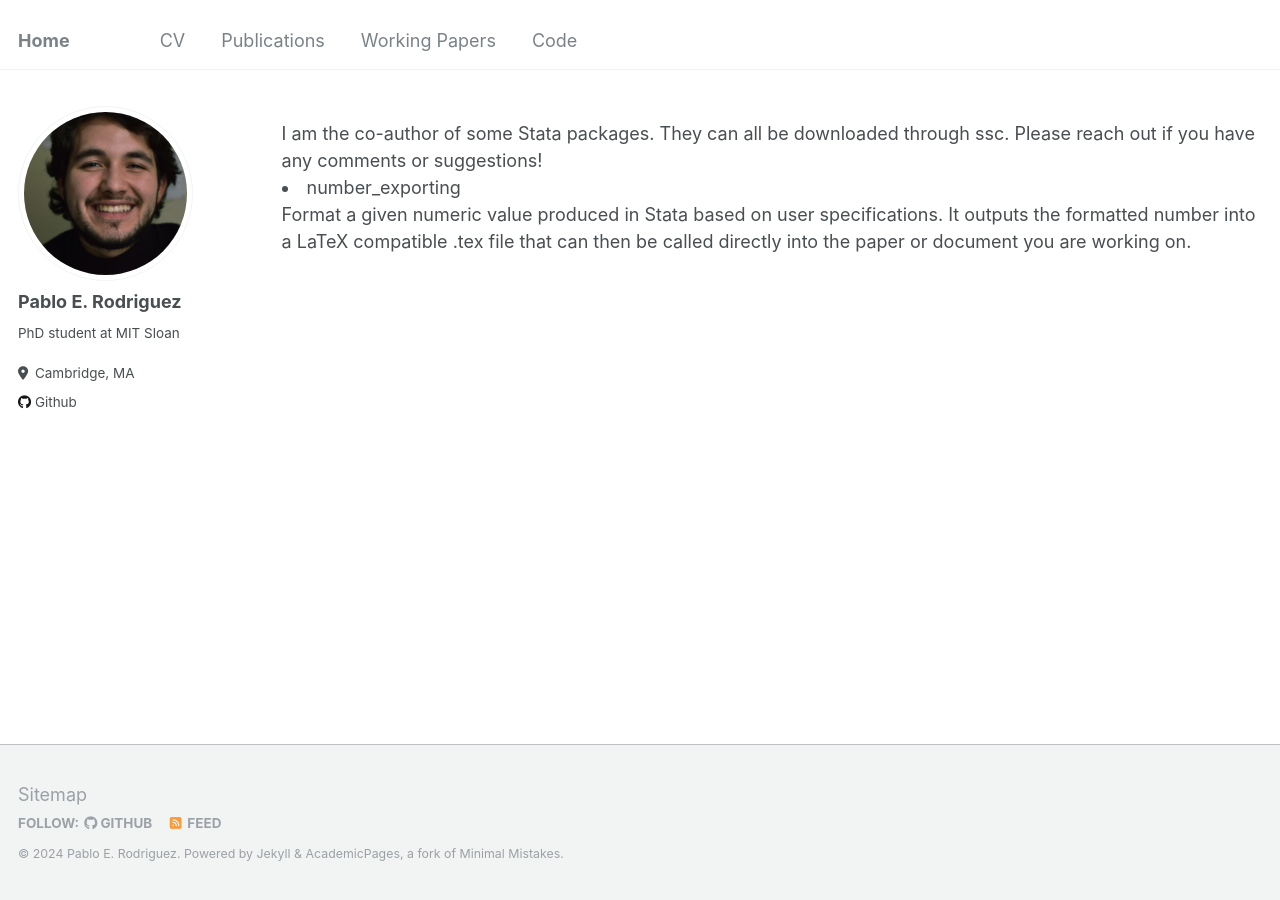
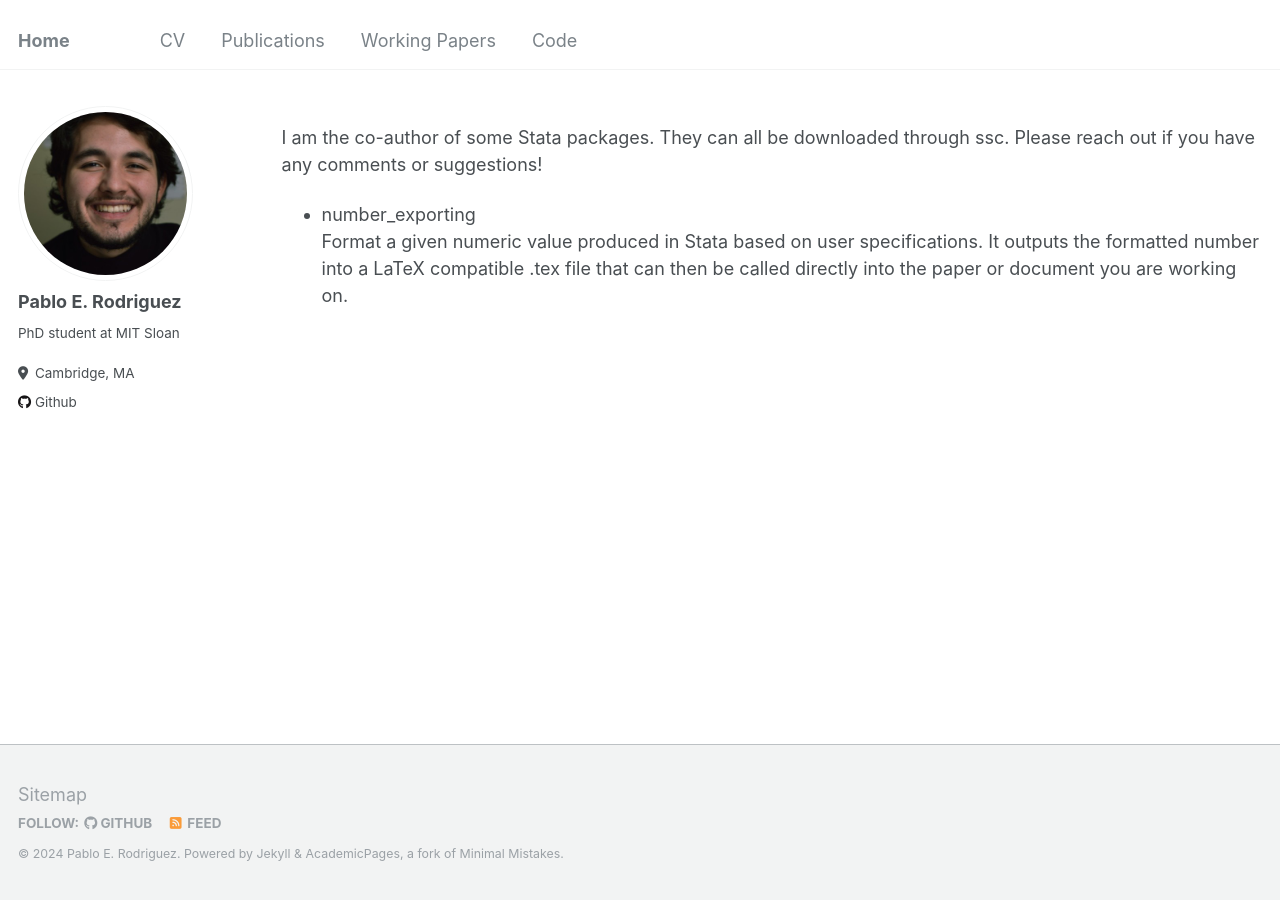
Before and after one commit to pablo-e-rodriguez/pablo-e-rodriguez.github.io, a Jekyll site: the page built from _pages/code.html, in a window 1280 px wide. Built offline with Jekyll 4.4.1, drawn with Linux system fonts in a browser that asks for light colours.

Commit message:
Update code.html

```diff
--- a/_pages/code.html
+++ b/_pages/code.html
@@ -6,12 +6,13 @@ author_profile: true
 ---
 
 
-I am the co-author of some Stata packages. They can all be downloaded through ssc. Please reach out if you have any comments or suggestions!
+<p>
+  I am the co-author of some Stata packages. They can all be downloaded through ssc. Please reach out if you have any comments or suggestions!
+</p>
 
+<ul>
+  <li>
+    number_exporting<br>
+    Format a given numeric value produced in Stata based on user specifications. It outputs the formatted number into a LaTeX compatible .tex file that can then be called directly into the paper or document you are working on.<br>
+  </li>
 </ul>
-
- <li>
-        number_exporting<br>
-        Format a given numeric value produced in Stata based on user specifications. It outputs the formatted number into a LaTeX compatible
-    .tex file that can then be called directly into the paper or document you are working on.<br>
-    </li>
```
